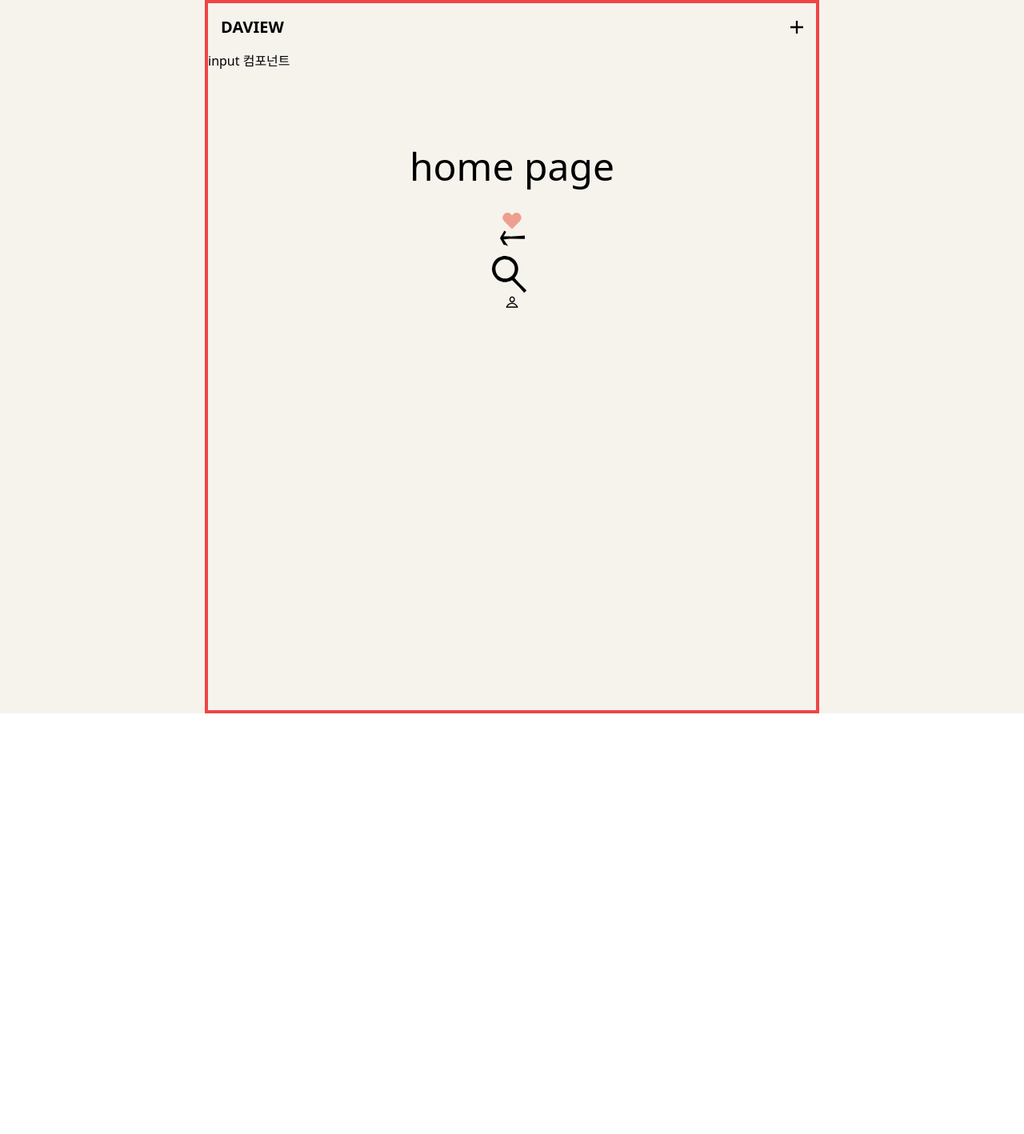
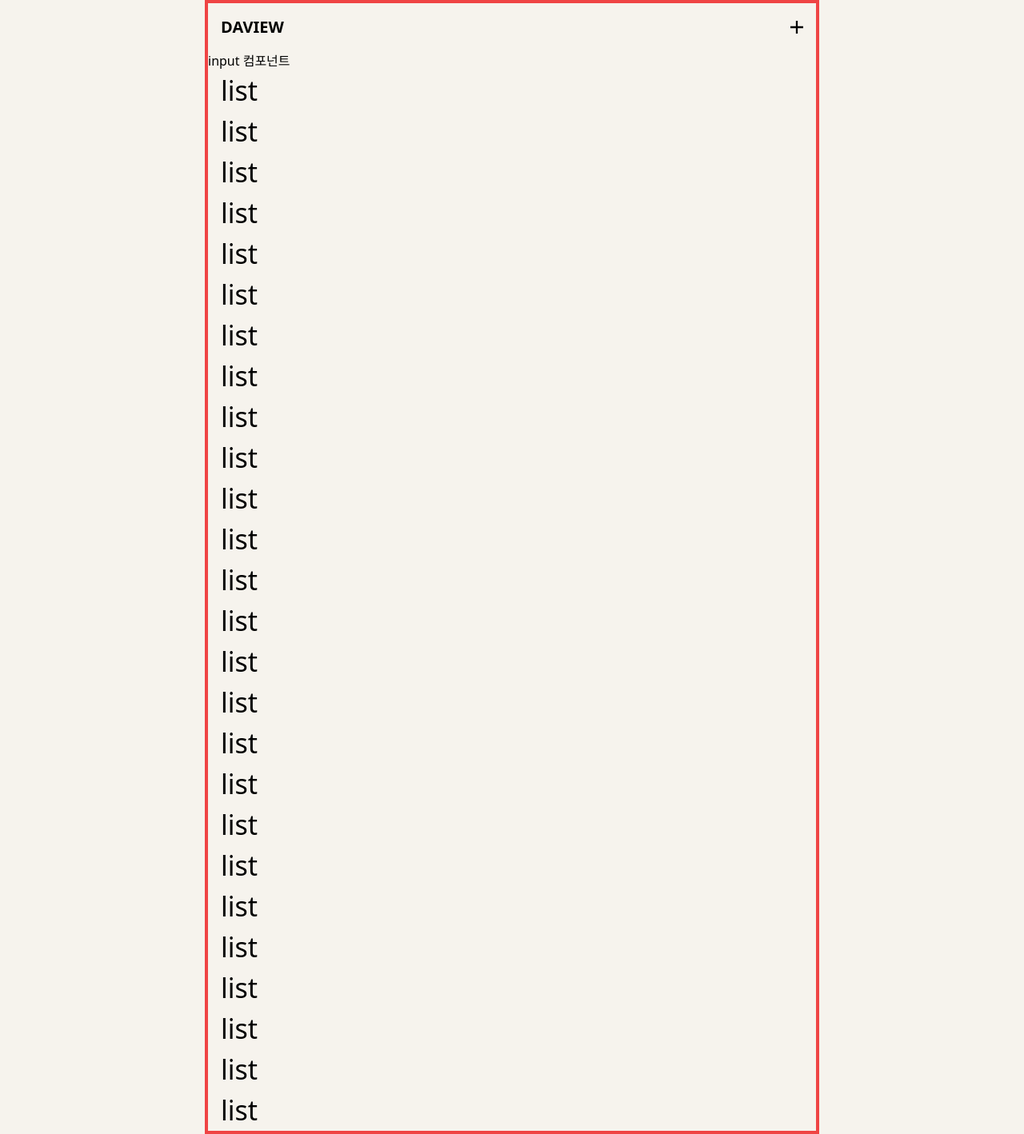
Before and after one commit to meetup-fe-next/daview-ui, a Next.js app: page / in a window 1280 px wide. Shown: the whole page at 80% size. Before the commit the page ends 892 px from the top, so only its background shows below. Built offline with nearby package versions, Linux system fonts and the light colour scheme.

Commit message:
test: qa 코드

```diff
--- a/app/page.tsx
+++ b/app/page.tsx
@@ -1,15 +1,37 @@
 import { Heart, ArrowLeft, Search, Profile } from '@/components/Icons';
+import PageLayout from '@/components/PageLayout';
 
 export default async function Home() {
   return (
-    <main className="flex min-h-screen flex-col items-center p-24">
-      <h1 className="mb-8 text-5xl">home page</h1>
-
-      {/* TODO: 스토리북으로 대체 */}
-      <Heart color="primary-300" />
-      <ArrowLeft size="lg" />
-      <Search color="black" width={50} height={50} />
-      <Profile size="sm" />
-    </main>
+    <PageLayout.Contents>
+      <ul>
+        <li className="text-2xl">list</li>
+        <li className="text-2xl">list</li>
+        <li className="text-2xl">list</li>
+        <li className="text-2xl">list</li>
+        <li className="text-2xl">list</li>
+        <li className="text-2xl">list</li>
+        <li className="text-2xl">list</li>
+        <li className="text-2xl">list</li>
+        <li className="text-2xl">list</li>
+        <li className="text-2xl">list</li>
+        <li className="text-2xl">list</li>
+        <li className="text-2xl">list</li>
+        <li className="text-2xl">list</li>
+        <li className="text-2xl">list</li>
+        <li className="text-2xl">list</li>
+        <li className="text-2xl">list</li>
+        <li className="text-2xl">list</li>
+        <li className="text-2xl">list</li>
+        <li className="text-2xl">list</li>
+        <li className="text-2xl">list</li>
+        <li className="text-2xl">list</li>
+        <li className="text-2xl">list</li>
+        <li className="text-2xl">list</li>
+        <li className="text-2xl">list</li>
+        <li className="text-2xl">list</li>
+        <li className="text-2xl">list</li>
+      </ul>
+    </PageLayout.Contents>
   );
 }
```
Also changed, not shown: 2 other files (tests, documents, lock files or other folders).
